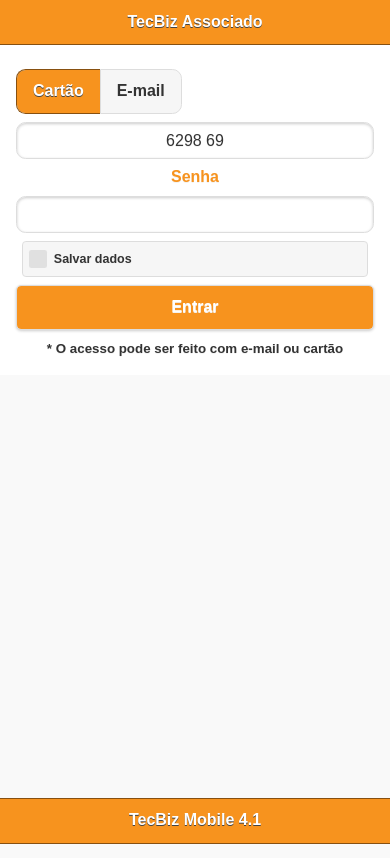
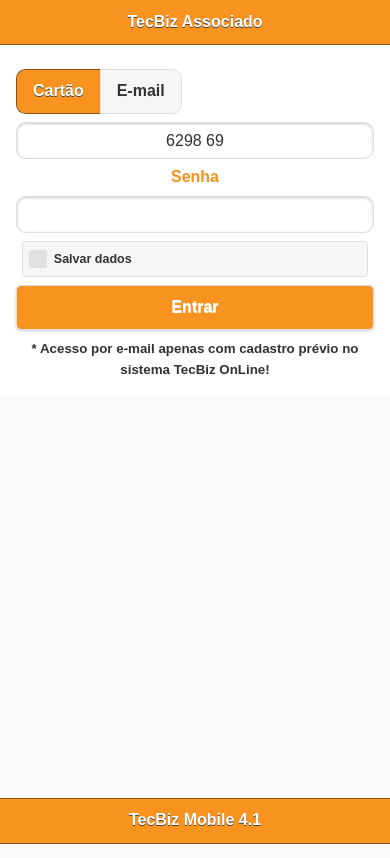
Before and after one commit to petnupe/testepush8, a plain HTML site: page www/index.html in a window 390 px wide. Drawn offline with Linux system fonts and the light colour scheme; some packages are replaced by stand-ins of ours.

Commit message:
mensagem email pra cadastrado

```diff
--- a/www/index.html
+++ b/www/index.html
@@ -39,7 +39,7 @@
             <input type="checkbox" name="sd" id="sd" data-mini="true"/>
             <label for="sd">Salvar dados</label>
             <button class="ui-shadow ui-btn ui-corner-all" style="background-color:#F7931E; color:#FFFFFF;" onclick="login();">Entrar</button>
-            <small><b>* O acesso pode ser feito com e-mail ou cartão</b></small>
+            <small><b>* Acesso por e-mail apenas com cadastro prévio no sistema TecBiz OnLine!</b></small>
         </center>
         </div>
         <div data-role="footer" data-position="fixed">
```
